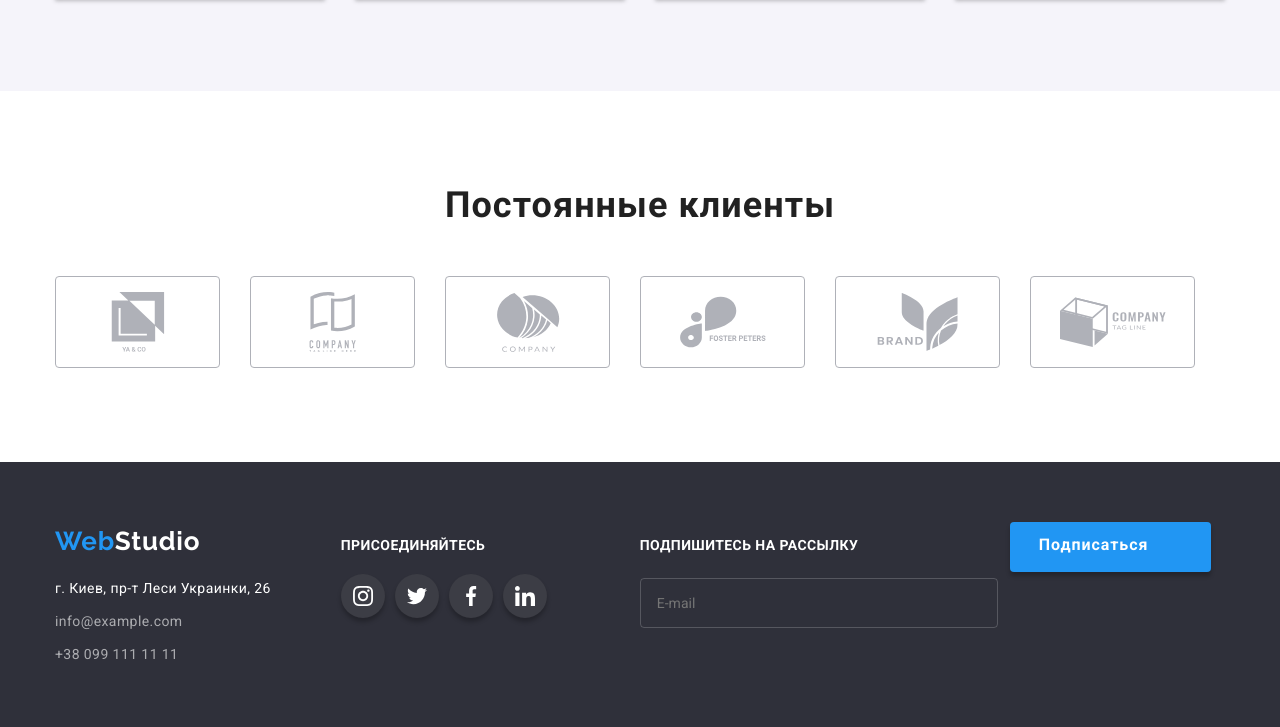
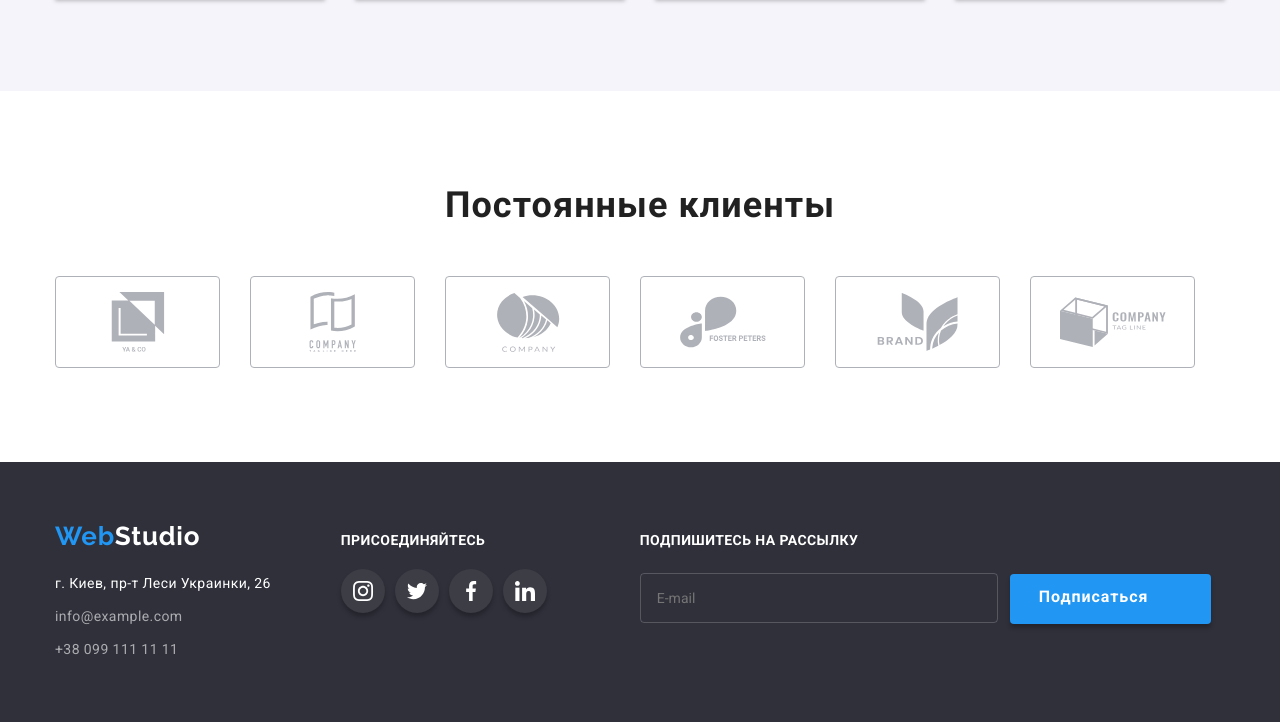
Before and after one commit to olha0108/goit-markup-hw-06, a plain HTML site: page index.html in a window 1280 px wide. Shown: the part 2223-2950 px from the top of the page. Drawn offline with nearby package versions, Linux system fonts and the light colour scheme.

Commit message:
01-05-2022-5

```diff
--- a/css/styles.css
+++ b/css/styles.css
@@ -798,4 +798,7 @@ img {
   width: 24px;
   height: 24px;margin-left: 10px;
 }
-.btn-subscription{margin-left: 12px;height: 50px;display: flex;padding: 10px 29px;}
+.btn-subscription{height: 50px;display: flex;padding: 10px 29px;}
+.button-subscription {
+  display: flex;margin-left: 12px;align-self: center;padding-top: 30px;margin-bottom: 17px;
+}
--- a/index.html
+++ b/index.html
@@ -387,7 +387,7 @@
 
 
 
-                                                          <div class="button-form">
+                                                          <div class="button-subscription">
                                                             <button type="submit" class="button-primary btn-subscription">Подписаться<svg class="subscription-icon">
                                                               <use class=" " href="./images/symbol-defs.svg#icon-icon-send"></use>
                                                             </svg></button>
```
